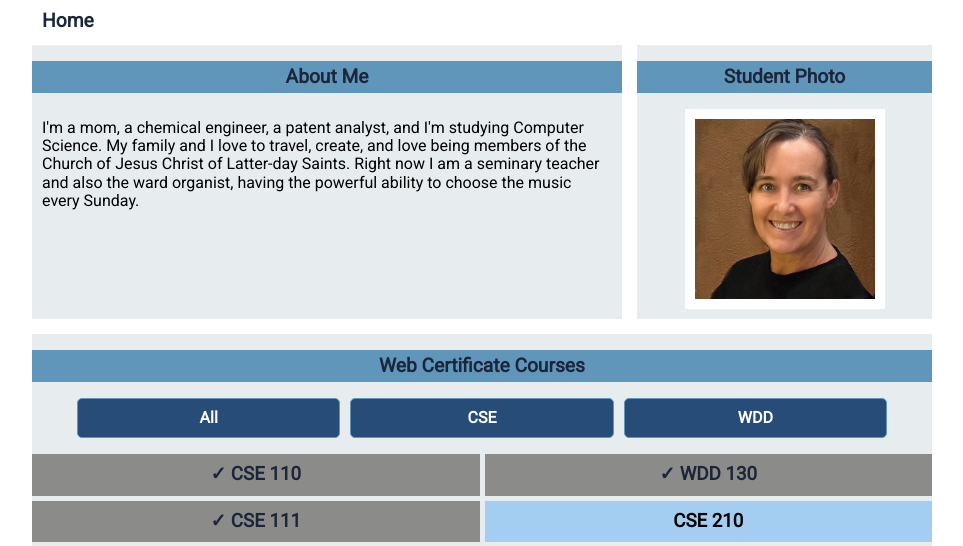
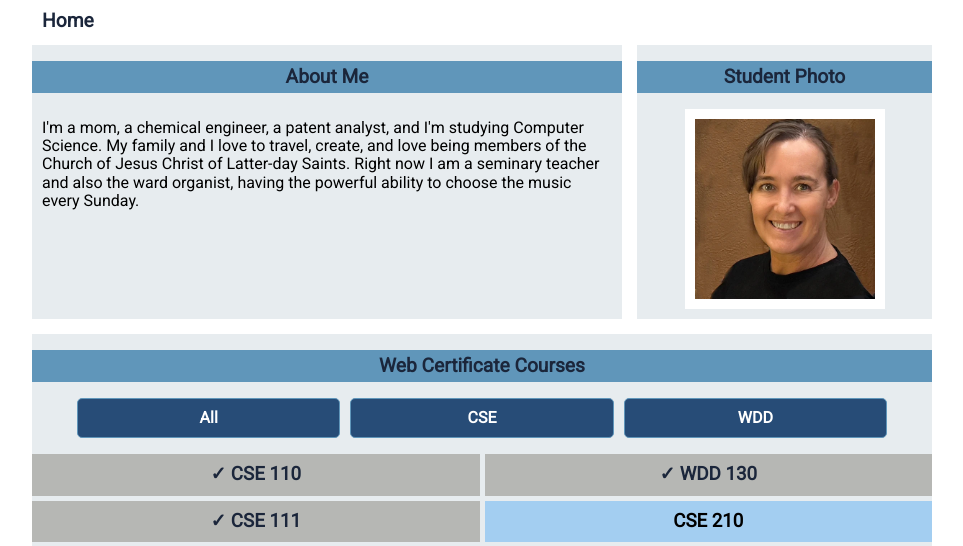
Before and after one commit to kimchristian50/wdd231, a plain HTML site: page index.html in a window 1280 px wide. Shown: the part 83-629 px from the top of the page, without its empty margins (158-1121 px from the left). Drawn offline with Linux system fonts and the light colour scheme.

Commit message:
contrast edits

```diff
--- a/styles/base.css
+++ b/styles/base.css
@@ -4,7 +4,7 @@
     --accent-color: #6096ba;
     --accent1-color: #274c77;
     --accent3-color: #a3cef1;
-    --accent2-color: #8b8c89;
+    --accent2-color: #b6b7b4;
     --accent4-color: #e7ecef;
     --primary-color: #1b263b;
     --white: #ffffff;
```
